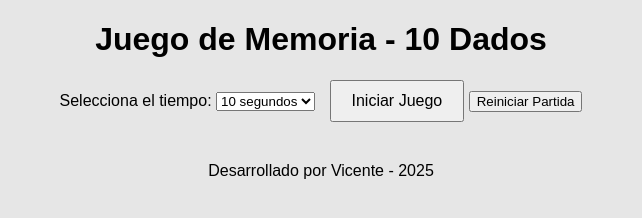
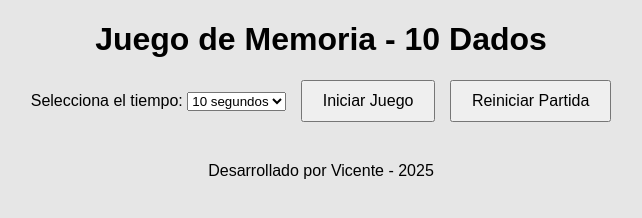
Before and after one commit to scientificandtechnologicalnews-hash/Juego_Adivina, a plain HTML site: page index.html in a window 1280 px wide. Shown: the whole page, without its empty margins (319-961 px from the left). Drawn offline with Linux system fonts and the light colour scheme.

Commit message:
Otra vez boton reiniciar

```diff
--- a/style.css
+++ b/style.css
@@ -107,3 +107,9 @@ body {
   font-weight: bold;
   margin-top: 10px;
 }
+#btnReiniciar {
+  padding: 10px 20px;
+  margin-left: 10px;
+  cursor: pointer;
+  font-size: 16px;
+}
```
